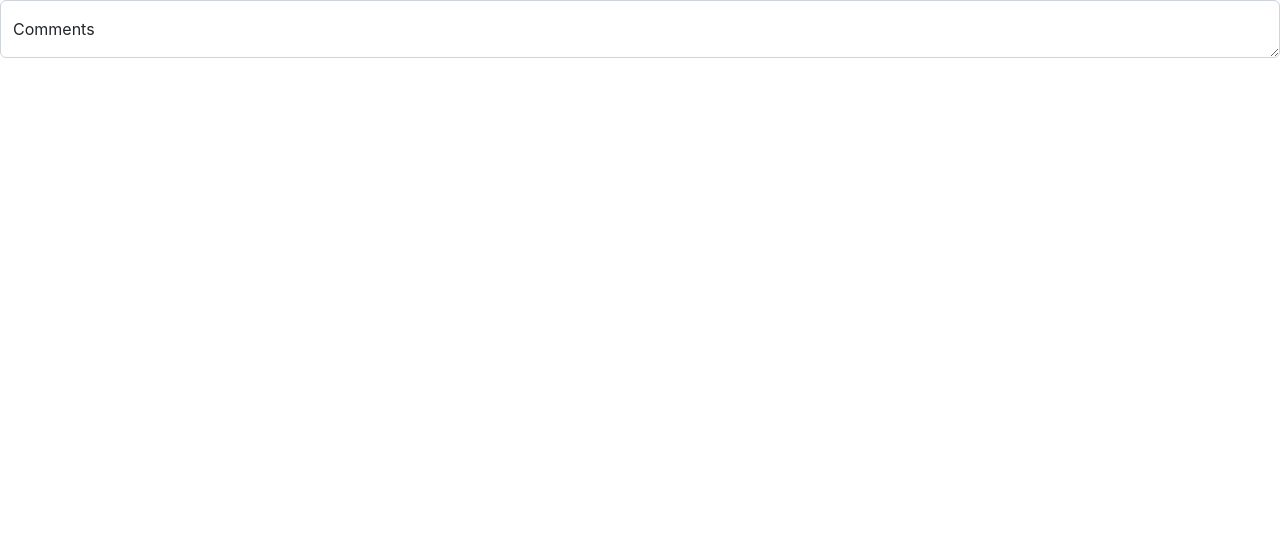
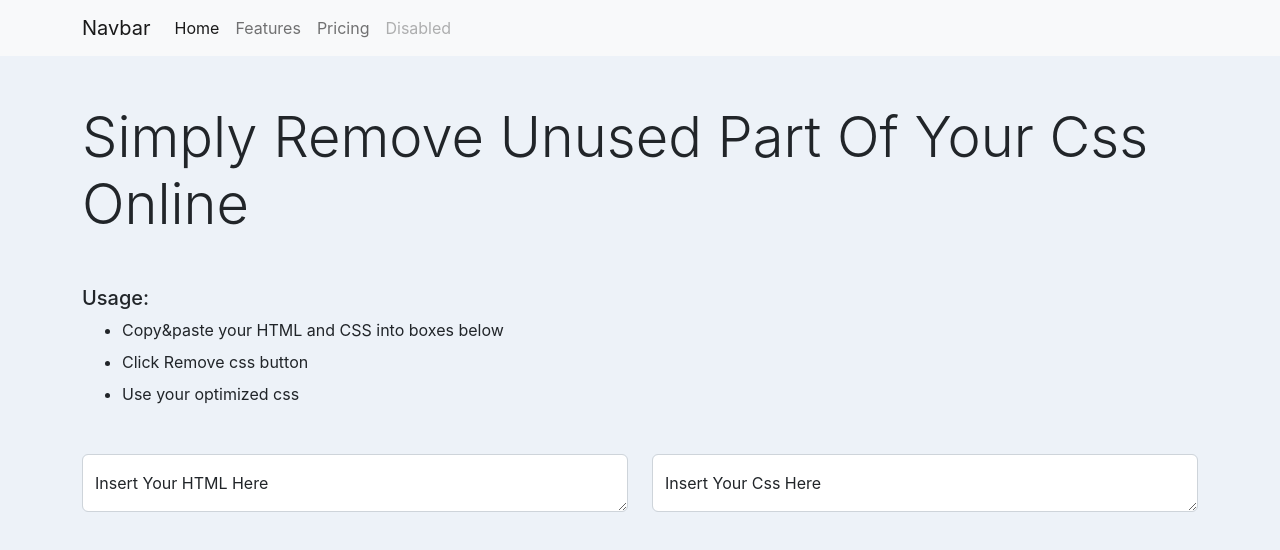
Before and after one commit to biruk-kassaw/Clean-css, a React (Create React App) app in the folder Front-End/unused-css-remover/: page / in a window 1280 px wide. Shown: the top 550 px of the page. Built offline with nearby package versions, Linux system fonts and the light colour scheme.

Commit message:
adding navbar

```diff
--- a/Front-End/unused-css-remover/src/App.css
+++ b/Front-End/unused-css-remover/src/App.css
@@ -1,5 +1,9 @@
 .App {
   text-align: center;
+  background-color: black;
+}
+body{
+  background-color: #edf2f8;
 }
 
 .App-logo {
@@ -27,7 +31,9 @@
 .App-link {
   color: #61dafb;
 }
-
+.textArea {
+  height: 300px;
+}
 @keyframes App-logo-spin {
   from {
     transform: rotate(0deg);
--- a/Front-End/unused-css-remover/src/App.js
+++ b/Front-End/unused-css-remover/src/App.js
@@ -1,5 +1,6 @@
 import React, { Component } from 'react';
 import './App.css';
+import NavBar from './components/NavBar';
 import TextArea from './components/TextArea';
 
 class App extends Component {
@@ -7,7 +8,27 @@ class App extends Component {
   render() {
     return (
       <div className='main'>
-        <TextArea/>
+        <NavBar/>
+
+        <div className='container mb-5'>
+          <h1 className='display-4 mb-5'>Simply Remove Unused Part Of Your Css Online</h1>
+          <h5>Usage:</h5>
+          <ul>
+            <li className='m-2'>Copy&paste your HTML and CSS into boxes below</li>
+            <li className='m-2'>Click Remove css button</li>
+            <li className='m-2'>Use your optimized css</li>
+          </ul>
+        </div>
+        <div className="container">
+          <div className="row">
+            <div className="col">
+              <TextArea label="Insert Your HTML Here"/>
+            </div>
+            <div className="col">
+              <TextArea label="Insert Your Css Here"/>
+            </div>
+          </div>
+        </div>
       </div>
     );
   }
--- /dev/null
+++ b/Front-End/unused-css-remover/src/components/NavBar.jsx
@@ -0,0 +1,52 @@
+import React, { Component } from "react";
+
+class NavBar extends Component {
+  state = {};
+  render() {
+    return (
+      <>
+        <nav class="navbar navbar-expand-lg navbar-light bg-light mb-5">
+          <div class="container">
+            <a class="navbar-brand" href="#">
+              Navbar
+            </a>
+            <button
+              class="navbar-toggler"
+              type="button"
+              data-bs-toggle="collapse"
+              data-bs-target="#navbarNavAltMarkup"
+              aria-controls="navbarNavAltMarkup"
+              aria-expanded="false"
+              aria-label="Toggle navigation"
+            >
+              <span class="navbar-toggler-icon"></span>
+            </button>
+            <div class="collapse navbar-collapse" id="navbarNavAltMarkup">
+              <div class="navbar-nav">
+                <a class="nav-link active" aria-current="page" href="#">
+                  Home
+                </a>
+                <a class="nav-link" href="#">
+                  Features
+                </a>
+                <a class="nav-link" href="#">
+                  Pricing
+                </a>
+                <a
+                  class="nav-link disabled"
+                  href="#"
+                  tabindex="-1"
+                  aria-disabled="true"
+                >
+                  Disabled
+                </a>
+              </div>
+            </div>
+          </div>
+        </nav>
+      </>
+    );
+  }
+}
+
+export default NavBar;
--- a/Front-End/unused-css-remover/src/components/TextArea.jsx
+++ b/Front-End/unused-css-remover/src/components/TextArea.jsx
@@ -3,9 +3,13 @@ import React, { Component } from "react";
 class TextArea extends Component {
   render() {
     return (
-        <div class="form-floating">
-        <textarea class="form-control" placeholder="Leave a comment here" id="floatingTextarea"></textarea>
-        <label for="floatingTextarea">Comments</label>
+      <div class="form-floating">
+        <textarea
+          className=" textArea form-control"
+          placeholder="Leave a comment here"
+          id="floatingTextarea"
+        ></textarea>
+        <label for="floatingTextarea">{this.props.label}</label>
       </div>
     );
   }
```
